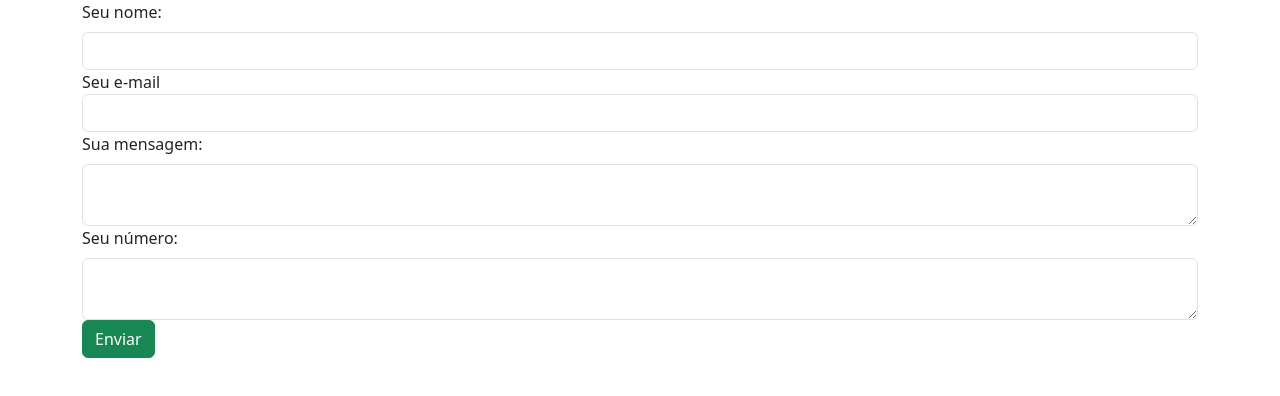
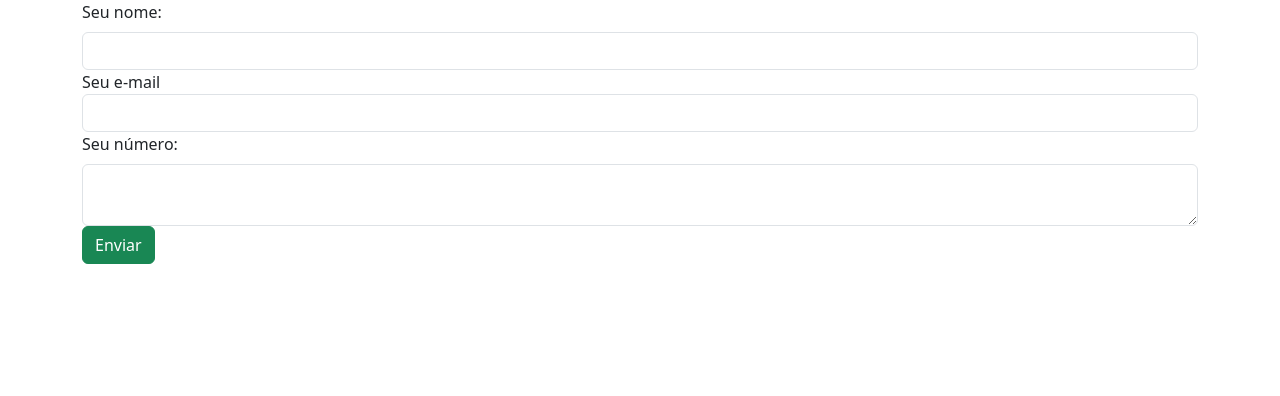
Before and after one commit to arthuurqueirozz/curso_ebac_frontend, a plain HTML site: page index.html in a window 1280 px wide. Drawn offline with nearby package versions, Linux system fonts and the light colour scheme.

Commit message:
removing label

```diff
--- a/index.html
+++ b/index.html
@@ -15,8 +15,6 @@
                     <input class="form-control" type="text" id="nome">
                     <label for="email">Seu e-mail</label>
                     <input class="form-control" type="email" id="email">
-                    <label for="mensagem" class="form-label">Sua mensagem:</label>
-                    <textarea class="form-control" id="mensagem"></textarea>
                     <label for="numero" class="form-label">Seu número:</label>
                     <textarea class="form-control" id="numero"></textarea>
                     <button class="btn btn-success">Enviar</button>
```
